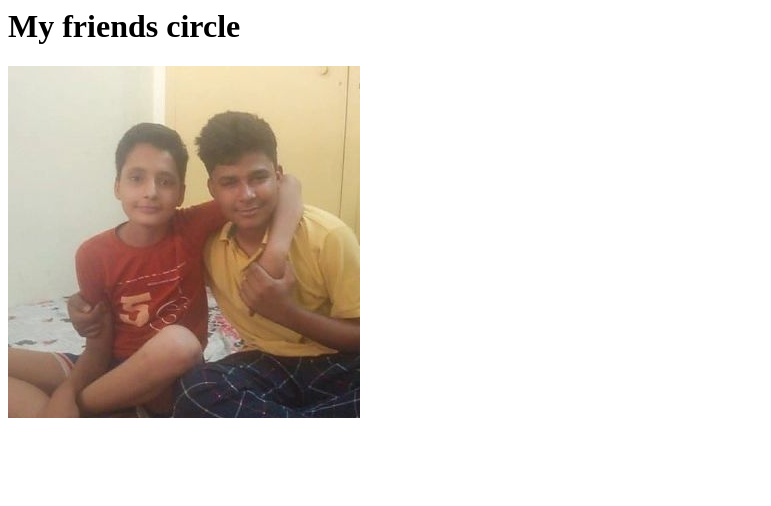
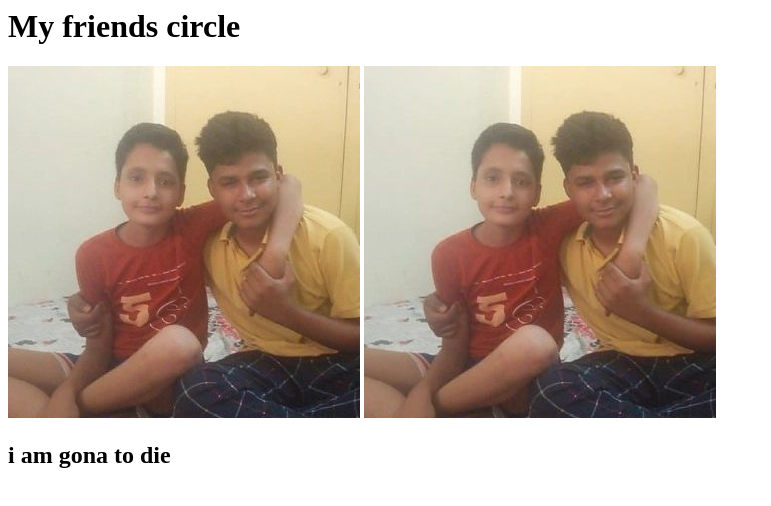
Before and after one commit to Rehaan786786/Rehaan786786.github.io, a plain HTML site: page index.html in a window 1280 px wide. Shown: the whole page, without its empty margins (0-771 px from the left). Drawn offline with Linux system fonts and the light colour scheme.

Commit message:
Update index.html

```diff
--- a/index.html
+++ b/index.html
@@ -1,2 +1,4 @@
 <h1>My friends circle</h1>
 <img src="Unconfirmed_download_https___www.instagram.com_p_CZWQ9C-B9-EXPYypGxVMA-41Ppx4UdU-eHsOBE0_(image0).jpg">
+<img src='sat.png'>
+<h2>i am gona to die</h2>
```
